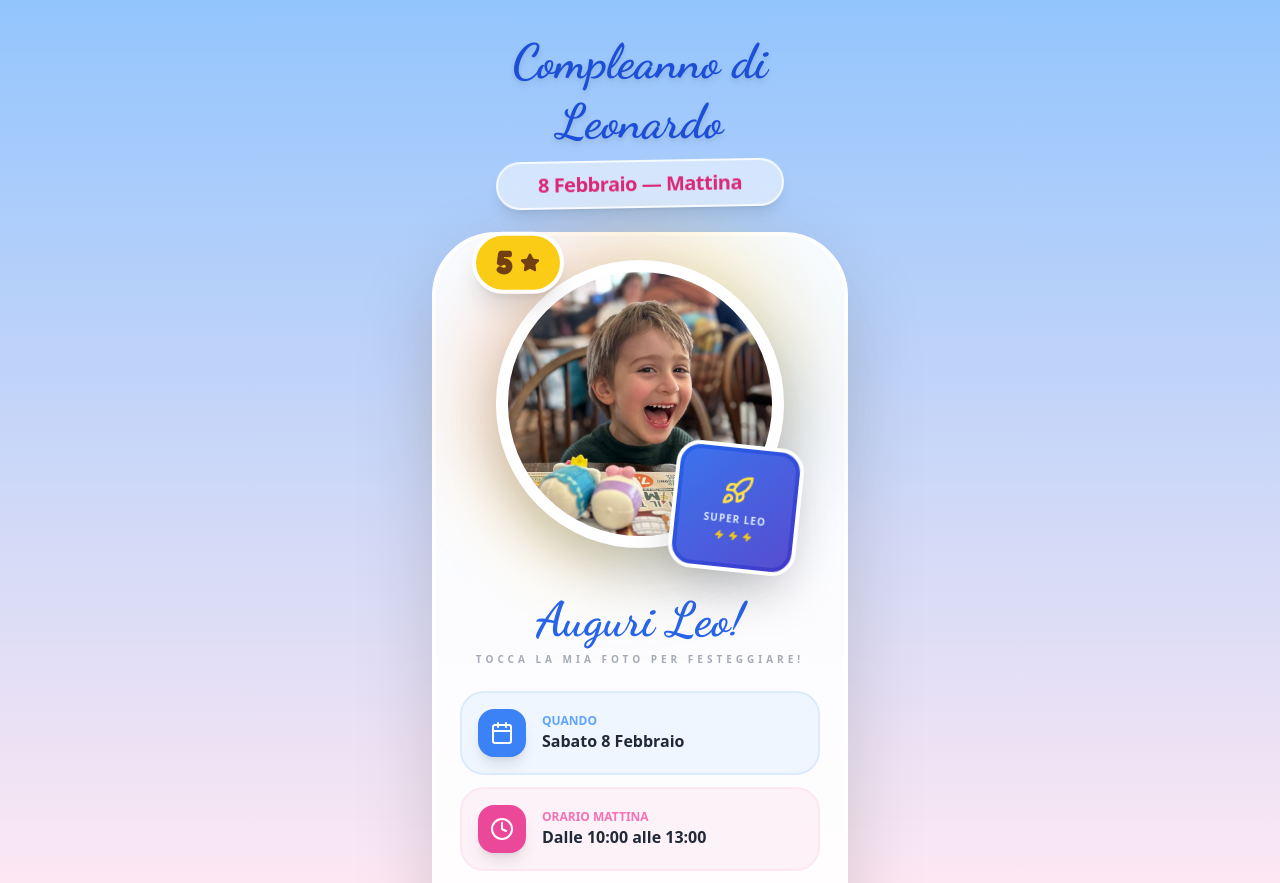
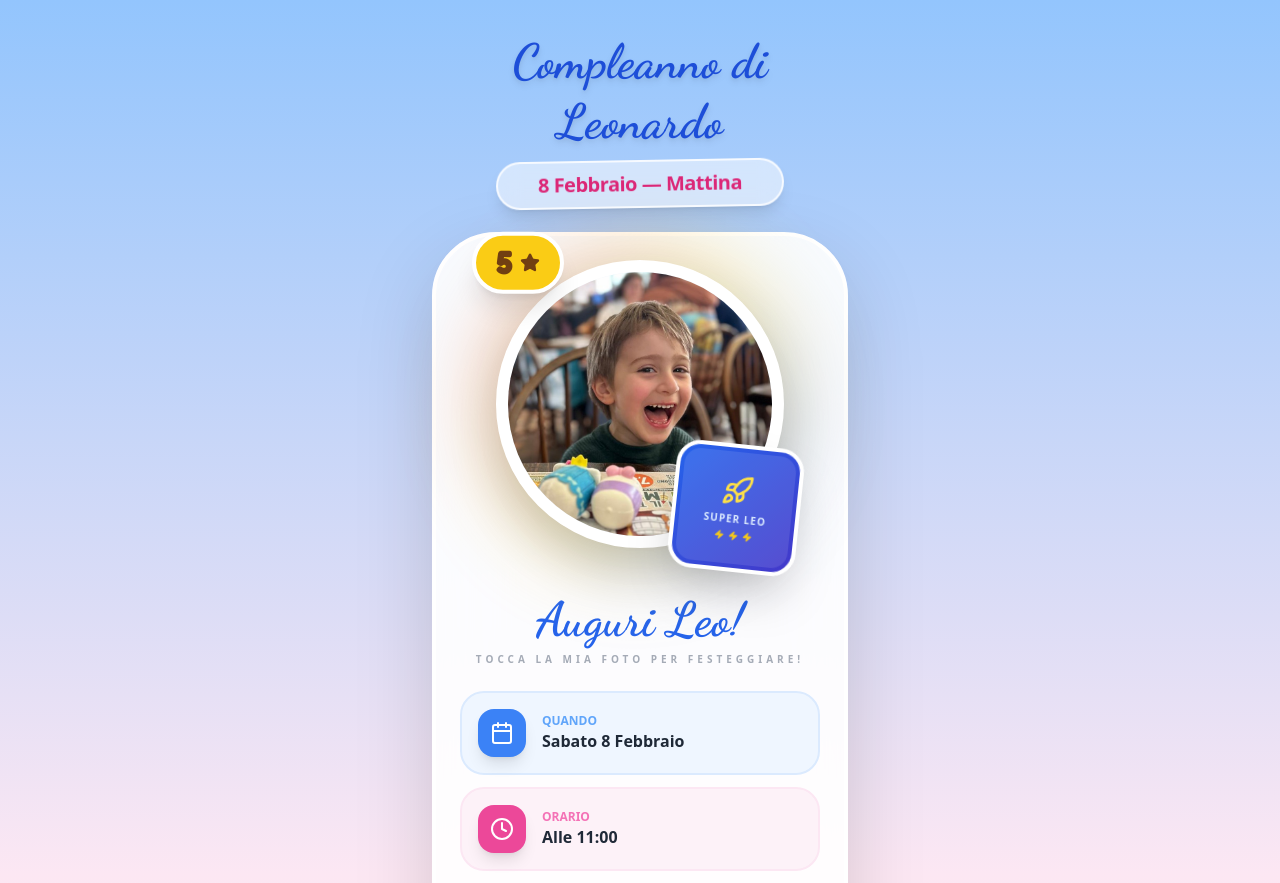
Before and after one commit to Lab164Projects/CompleannoLEO, a React (Vite) app: page / in a window 1280 px wide. Shown: the top 883 px of the page. Built offline with nearby package versions, Linux system fonts and the light colour scheme.

Commit message:
chore: slow down minigame balloons and update party time

```diff
--- a/components/MiniGame.tsx
+++ b/components/MiniGame.tsx
@@ -37,7 +37,7 @@ export const MiniGame: React.FC<{ onBack: () => void }> = ({ onBack }) => {
           x: Math.random() * 80 + 10,
           y: 110,
           color: colors[Math.floor(Math.random() * colors.length)],
-          speed: (Math.random() * 1.5 + 1.5) * (1 + level * 0.45),
+          speed: (Math.random() * 1.0 + 1.0) * (1 + level * 0.2),
         },
       ]);
     }, spawnRate);
--- a/components/PartyInfo.tsx
+++ b/components/PartyInfo.tsx
@@ -22,8 +22,8 @@ export const PartyInfo: React.FC<{ logoUrl?: string }> = ({ logoUrl }) => {
           <Clock size={24} />
         </div>
         <div>
-          <h3 className="text-xs font-black text-pink-400 uppercase">Orario Mattina</h3>
-          <p className="font-bold text-gray-800">Dalle 10:00 alle 13:00</p>
+          <h3 className="text-xs font-black text-pink-400 uppercase">Orario</h3>
+          <p className="font-bold text-gray-800">Alle 11:00</p>
         </div>
       </div>
 
```
